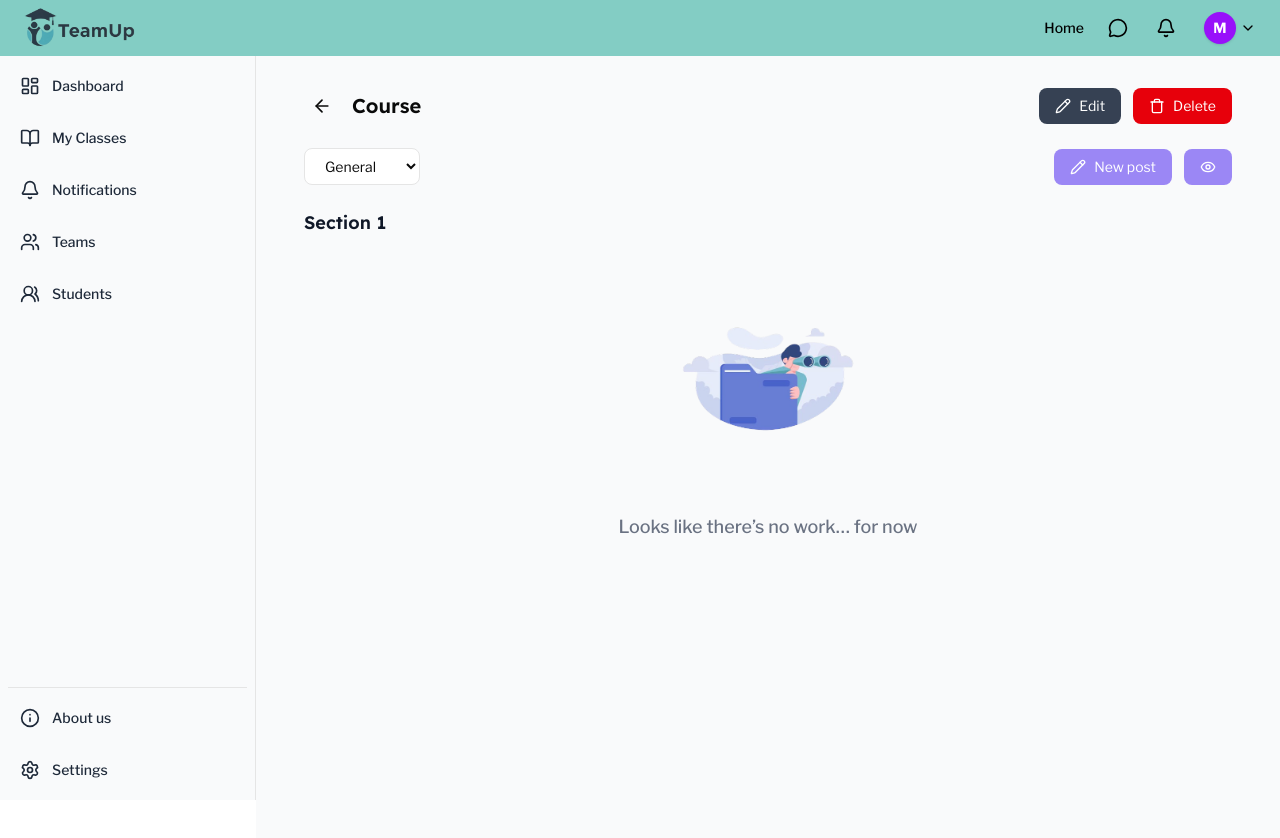
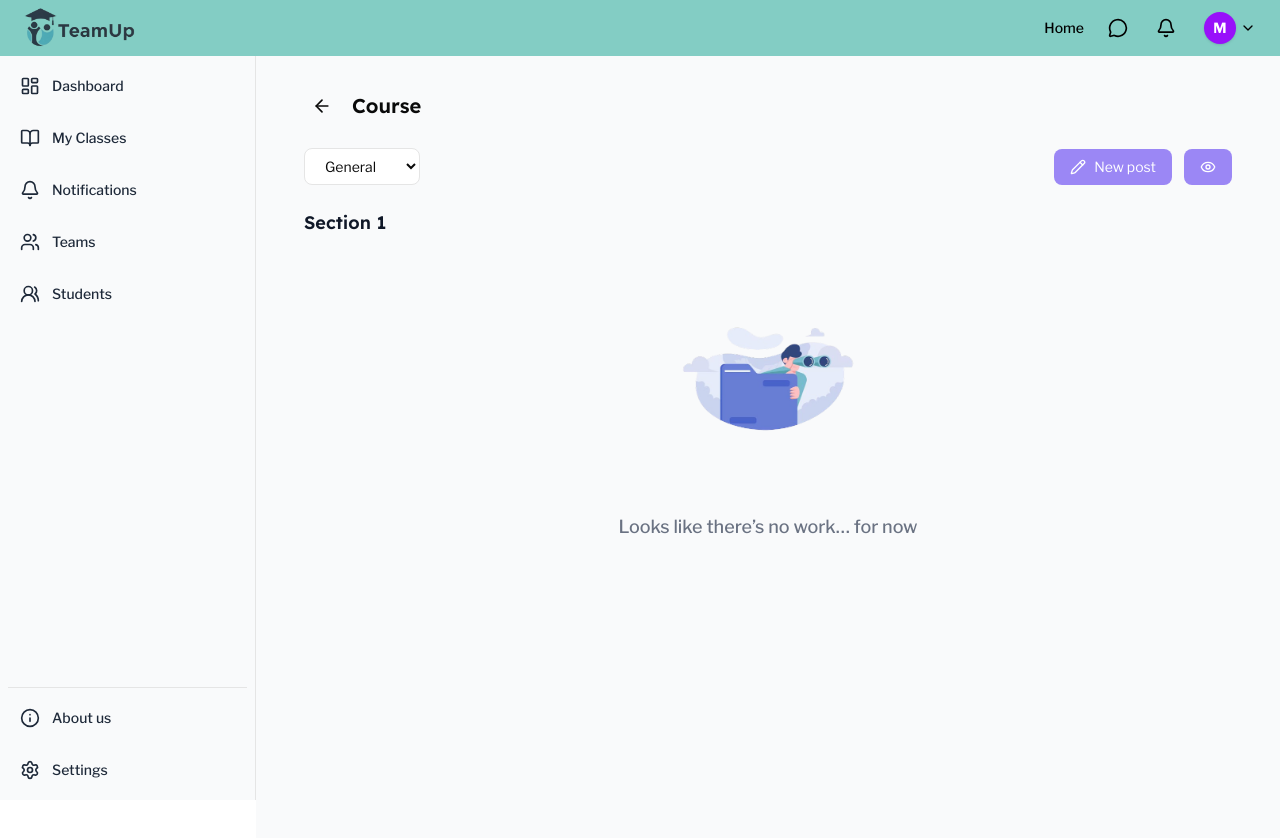
Before and after one commit to Mariam-Eid-Mohamed/Team-Up, a React (Vite) app: page /instructor/classes/1/sections/1 in a window 1280 px wide. Shown: the top 838 px of the page. Built offline with nearby package versions, Linux system fonts and the light colour scheme.

Commit message:
update class stream

```diff
--- a/src/components/ClassStream/CourseHeader.tsx
+++ b/src/components/ClassStream/CourseHeader.tsx
@@ -75,38 +75,7 @@ export default function CourseHeader() {
     );
   };
 
-  const handleDelete = () => {
-    toast.custom((t) => (
-      <div className="bg-white shadow-lg rounded-lg p-4 w-[320px]">
-        <p className="text-sm font-medium mb-3">
-          Are you sure you want to delete this coursework?
-        </p>
-
-        <div className="flex justify-end gap-2">
-          <button
-            onClick={() => toast.dismiss(t.id)}
-            className="px-3 py-1 text-sm rounded-md border"
-          >
-            Cancel
-          </button>
-
-          <button
-            onClick={() => {
-              toast.dismiss(t.id);
-              // 🔥 DELETE LOGIC HERE
-              toast.success("Course deleted successfully");
-            }}
-            className="px-3 py-1 text-sm rounded-md bg-red-600 text-white"
-          >
-            Delete
-          </button>
-        </div>
-      </div>
-    ));
-  };
-
   return (
-    <>
     <div className="flex flex-col sm:flex-row sm:items-center sm:justify-between gap-4">
       <div className="flex items-center gap-3">
         <button
@@ -120,32 +89,6 @@ export default function CourseHeader() {
           {isLoading ? "Loading..." : courseName || "Course"}
         </h1>
       </div>
-
-        {isInstructor && (
-          <div className="flex gap-2 sm:gap-3">
-            <button
-              onClick={() => setEditOpen(true)}
-              className="flex items-center gap-2 px-3 sm:px-4 py-2 rounded-md bg-gray-700 text-white text-sm"
-            >
-              <Pencil size={16} /> Edit
-            </button>
-
-            <button
-              onClick={handleDelete}
-              className="flex items-center gap-2 px-3 sm:px-4 py-2 rounded-md bg-red-600 text-white text-sm"
-            >
-              <Trash size={16} /> Delete
-            </button>
     </div>
-        )}
-      </div>
-
-      <CourseworkModal
-        classId={id!}
-        open={editOpen}
-        onClose={() => setEditOpen(false)}
-        initialData={existingCoursework}
-      />
-    </>
   );
 }
```
Lines whose indentation alone changed are shown as unchanged.
